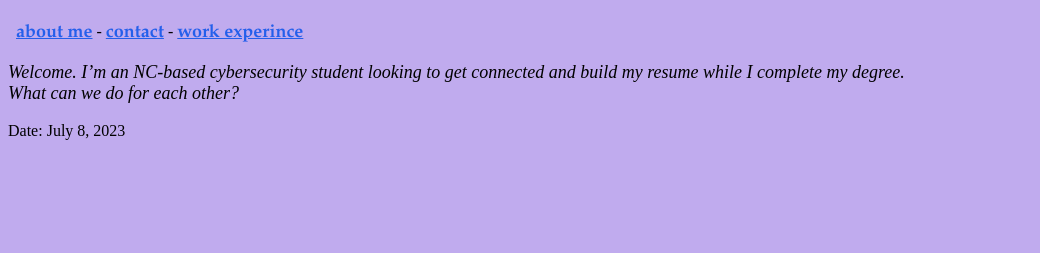
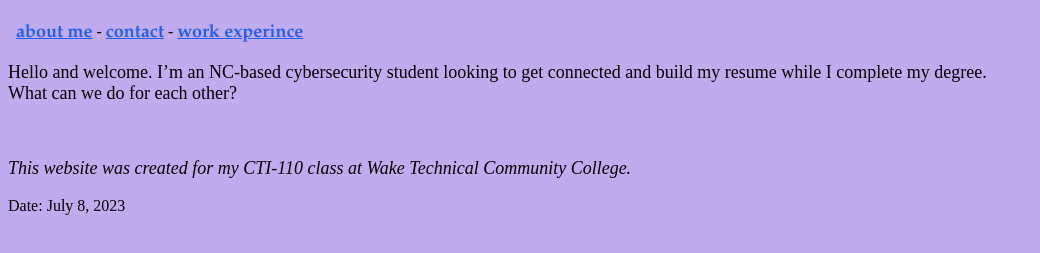
Before and after one commit to echarrisonWTCC/echarrisonWTCC.github.io, a plain HTML site: page index.html/index.html in a window 1280 px wide. Shown: the part 59-312 px from the top of the page, without its empty margins (0-1040 px from the left). Drawn offline with Linux system fonts and the light colour scheme.

Commit message:
Update index.html

```diff
--- a/index.html/index.html
+++ b/index.html/index.html
@@ -13,8 +13,10 @@
 <body>
 <h1><a href="index.html">HarrisonPortfolio</a></h1>
 	<nav class="neg bar"> &nbsp; <a href="../aboutpage/about.html">about me</a> - <a href="../contact/Contact.html">contact</a> - <a href="../work/workexperience.html">work experince</a> </nav>
-<p><em>Welcome. I’m an NC-based cybersecurity student looking to get connected and build my resume while I complete my degree. <br>
-What can we do for each other? </em> </p>
+	<p>Hello and welcome. I’m an NC-based cybersecurity student looking to get connected and build my resume while I complete my 	degree. <br>
+		What can we do for each other? </p>
+			<br>
+			<p><em> This website was created for my CTI-110 class at Wake Technical Community College.</em></p>
 <label id="date" >Date: <!-- #BeginDate format:Am1 -->July 8, 2023<!-- #EndDate -->
 	</label>
 
```
